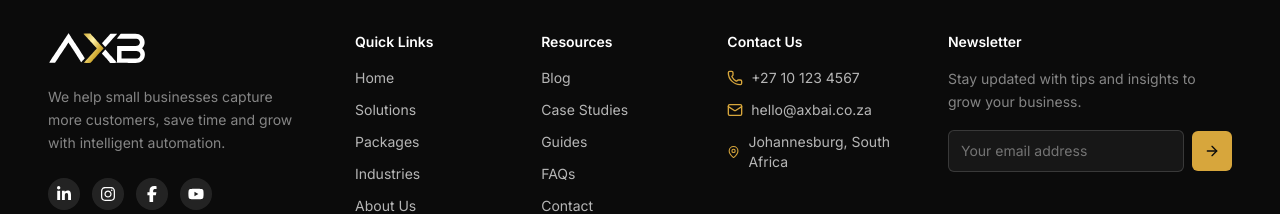
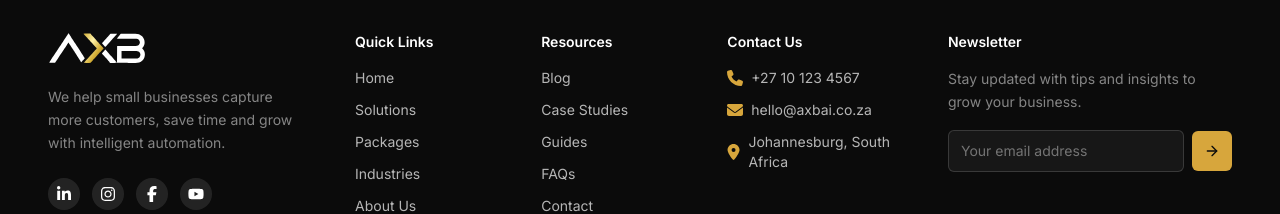
Before and after one commit to bonganishube/axb, a Next.js app: page / in a window 1280 px wide. Shown: the part 4017-4231 px from the top of the page. Built offline with nearby package versions, Linux system fonts and the light colour scheme.

Commit message:
Footer component updated with new styling

```diff
--- a/src/components/Footer.tsx
+++ b/src/components/Footer.tsx
@@ -1,9 +1,12 @@
-import { ArrowRight, Mail, MapPin, Phone } from "lucide-react";
+import { ArrowRight } from "lucide-react";
 import {
   FaLinkedinIn,
   FaInstagram,
   FaFacebookF,
   FaYoutube,
+  FaPhone,
+  FaEnvelope,
+  FaLocationDot,
 } from "react-icons/fa6";
 import Logo from "./Logo";
 
@@ -76,15 +79,15 @@ export default function Footer() {
           <p className="text-sm font-semibold text-white">Contact Us</p>
           <ul className="mt-4 flex flex-col gap-3 text-sm">
             <li className="flex items-center gap-2">
-              <Phone className="size-4 text-gold" />
+              <FaPhone className="size-4 text-gold" />
               +27 10 123 4567
             </li>
             <li className="flex items-center gap-2">
-              <Mail className="size-4 text-gold" />
+              <FaEnvelope className="size-4 text-gold" />
               hello@axbai.co.za
             </li>
             <li className="flex items-center gap-2">
-              <MapPin className="size-4 text-gold" />
+              <FaLocationDot className="size-4 text-gold" />
               Johannesburg, South Africa
             </li>
           </ul>
```
